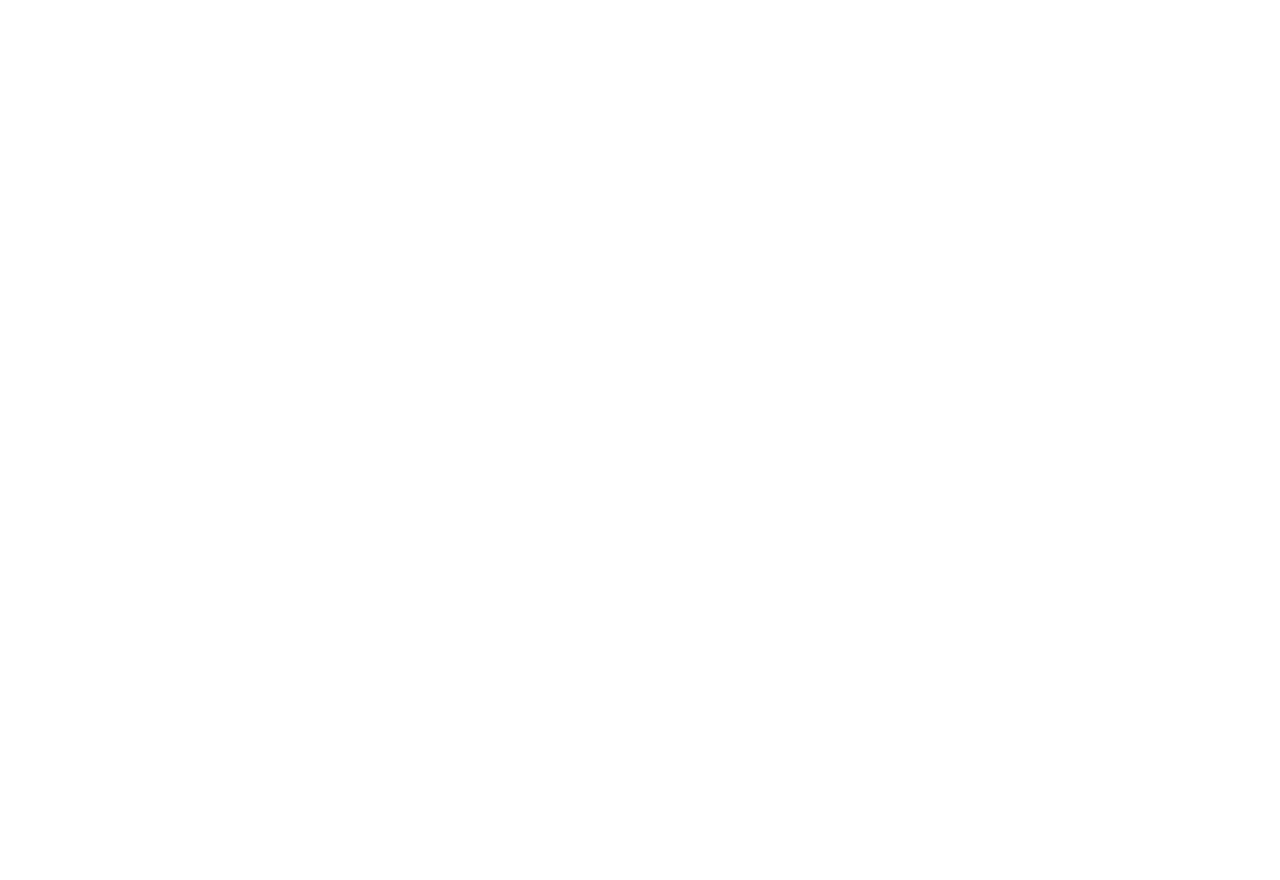
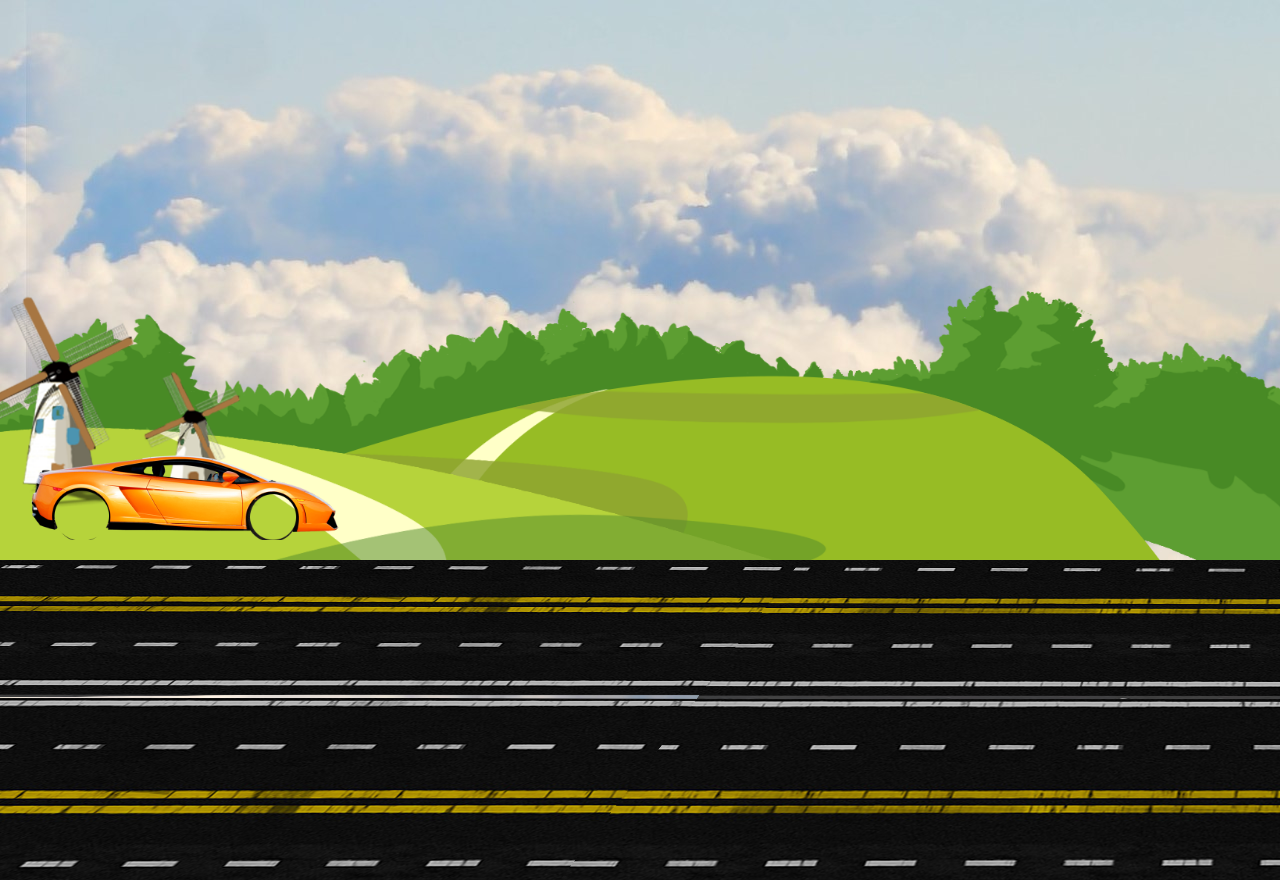
Before and after one commit to Anshurajput-12/caranimation, a plain HTML site: page index.html in a window 1280 px wide. Before the commit the page ends 800 px from the top, so only its background shows below. Drawn offline with Linux system fonts and the light colour scheme.

```diff
--- a/index.html
+++ b/index.html
@@ -8,7 +8,7 @@
 <link rel="stylesheet" href="style.css">
 <body>
     <div class="contenair">
-        <div class="sky>">
+        <div class="sky">
         </div>
         <div class="tree"></div>
         <div class="track"></div>
--- a/style.css
+++ b/style.css
@@ -1,4 +1,35 @@
 *{
-    margin: 0%;
-    padding: 0%;
+    margin: 0;
+    padding: 0;
 }
+.sky{
+    height: 100vh;
+    width: 100vw;
+    background-image: url("./background.jpg");
+    position: absolute;
+}
+.tree{
+    background-image: url("./trees.png");
+    height: 70vh;
+    width: 100vw;
+    position: absolute;
+    background-size: cover;
+
+
+}
+.track{
+    background-image: url("./track.png");
+    height: 40vh;
+    width: 100vw;
+    position: absolute;
+    top: 70%;
+}
+.car{
+    background-image: url("./car_body.png");
+    height: 100px;
+    width: 380px;
+    position: absolute;
+    background-repeat: no-repeat;
+    background-size: cover;
+    top: 55%;
+}
```
